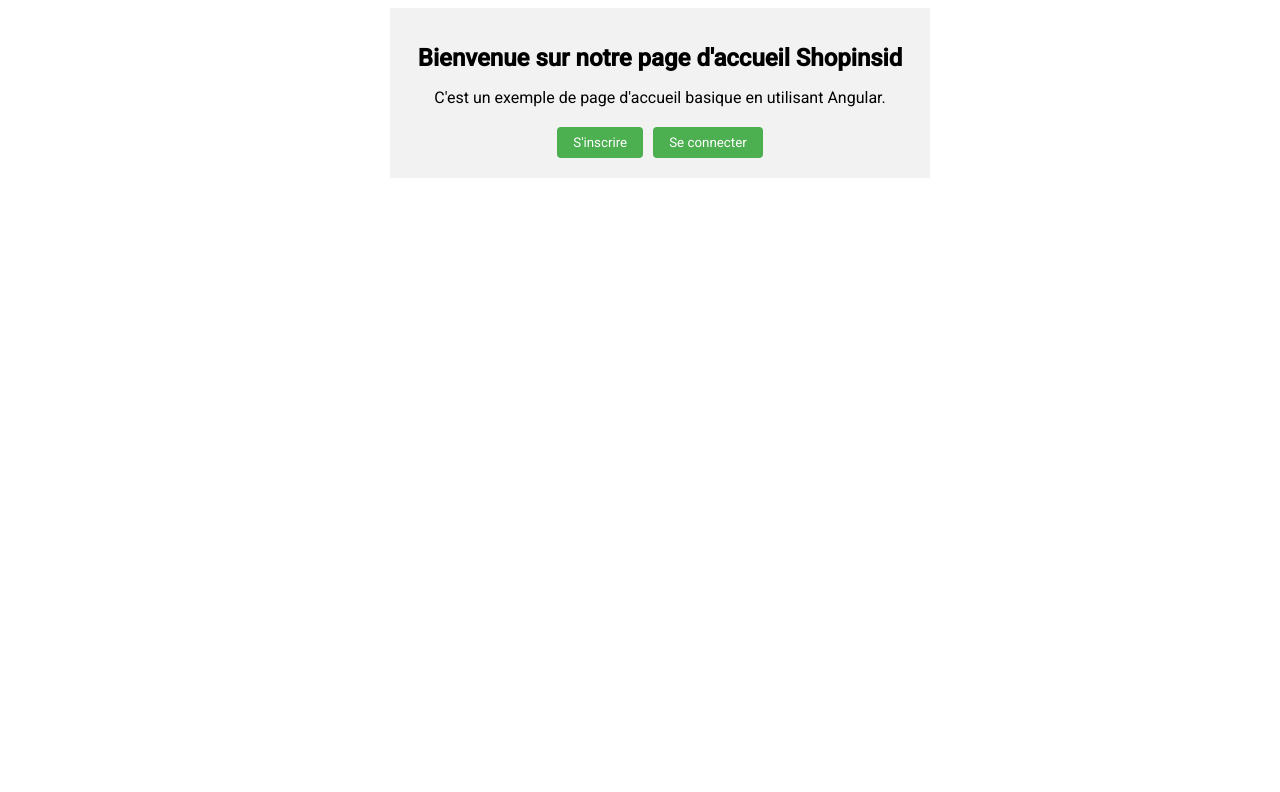
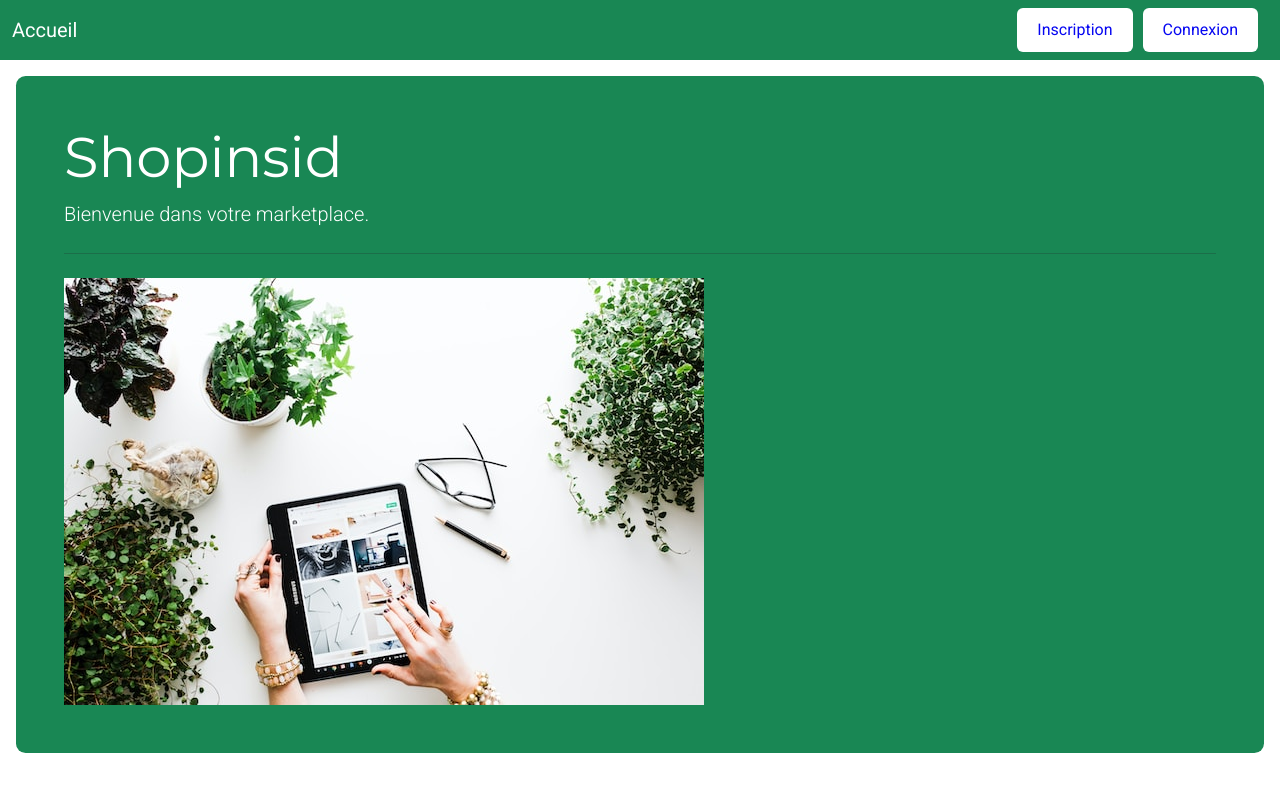
Before and after one commit to Beethoven09/shopinsid, an Angular app in the folder Front_end/shopinsid/: page /accueil in a window 1280 px wide. Shown: the top 792 px of the page. Built offline with nearby package versions, Linux system fonts and the light colour scheme.

Commit message:
utilisation de bootstrap sur accueil/inscription/connexion

```diff
--- a/Front_end/shopinsid/angular.json
+++ b/Front_end/shopinsid/angular.json
@@ -52,9 +52,9 @@
               "src/assets"
             ],
             "styles": [
-
-                "src/styles.scss"
-              ],
+              "node_modules/bootstrap/dist/css/bootstrap.min.css",
+              "src/styles.scss"
+            ],
             "scripts": []
           },
           "configurations": {
--- a/Front_end/shopinsid/package.json
+++ b/Front_end/shopinsid/package.json
@@ -18,7 +18,7 @@
     "@angular/platform-browser": "^16.0.0",
     "@angular/platform-browser-dynamic": "^16.0.0",
     "@angular/router": "^16.0.0",
-    "bootstrap": "^5.2.3",
+    "bootstrap": "^5.3.0",
     "crypto-js": "^4.1.1",
     "rxjs": "~7.8.0",
     "tslib": "^2.3.0",
--- a/Front_end/shopinsid/src/app/components/accueil/accueil.component.html
+++ b/Front_end/shopinsid/src/app/components/accueil/accueil.component.html
@@ -1,12 +1,24 @@
-<div>
-    <!--Banderole supérieure-->
-    <div class="banner">
-        <h1>Bienvenue sur notre page d'accueil Shopinsid</h1>
-        <p>C'est un exemple de page d'accueil basique en utilisant Angular.</p>
-        <!--Boutons "inscription & connexion"-->
-        <div class="buttons">
-            <button class="btn" (click)="redirectToPage('inscription')">S'inscrire</button>
-            <button class="btn" (click)="redirectToPage('connexion')">Se connecter</button>
-        </div>
+<nav class="navbar navbar-expand-lg navbar-dark bg-success">
+    <div class="container-fluid">
+      <a class="navbar-brand" href="#">Accueil</a>
+      <button class="navbar-toggler" type="button" data-bs-toggle="collapse" data-bs-target="#navbarColor01" aria-controls="navbarColor01" aria-expanded="false" aria-label="Toggle navigation">
+        <span class="navbar-toggler-icon"></span>
+      </button>
+      <div class="collapse navbar-collapse" id="navbarColor01">
+        <ul class="navbar-nav ml-auto">
+
+            <button class="btn"(click)="redirectToPage('inscription')">Inscription</button>
+            <button class="btn"(click)="redirectToPage('connexion')">Connexion</button>
+
+        </ul>
+
+      </div>
     </div>
-</div>
+  </nav>
+
+  <div class="bg-success p-5 rounded-lg m-3">
+    <h1 class="display-4">Shopinsid</h1>
+    <p class="lead">Bienvenue dans votre marketplace.</p>
+    <hr class="my-4">
+    <img src="assets/img.jpg" alt="">
+  </div>
--- a/Front_end/shopinsid/src/app/components/accueil/accueil.component.scss
+++ b/Front_end/shopinsid/src/app/components/accueil/accueil.component.scss
@@ -1,43 +1,29 @@
-div {
-  width: 500px;
-  margin: 0 auto;
-}
-
 .banner {
-  background-color: #f2f2f2;
+  background-color: blue;
   padding: 20px;
   text-align: center;
 }
 
-h1 {
-  font-size: 24px;
-  margin-bottom: 10px;
-}
-
-p {
-  font-size: 16px;
-  margin-bottom: 20px;
+h1, p {
+  color: white;
 }
 
 .buttons {
+  margin-top: 20px;
   display: flex;
-  justify-content: center;
+  justify-content: flex-end;
 }
 
 .btn {
-  background-color: #4CAF50;
-  color: white;
-  padding: 8px 16px;
+  background-color: rgb(255,255,255);
+  color: rgb(6, 6, 241);
+  padding: 10px 20px;
+  border: none;
+  cursor: pointer;
   margin-right: 10px;
-  border: none;
-  border-radius: 4px;
-  cursor: pointer;
-}
 
-.btn:last-child {
-  margin-right: 0;
 }
 
 .btn:hover {
-  background-color: #45a049;
+  background-color: lightblue;
 }
--- a/Front_end/shopinsid/src/app/components/connexion/connexion.component.html
+++ b/Front_end/shopinsid/src/app/components/connexion/connexion.component.html
@@ -1,12 +1,23 @@
+<nav class="navbar navbar-expand-lg navbar-dark bg-success">
+  <div class="container-fluid">
+    <a class="navbar-brand" href="#">Revenir à l'accueil</a>
+    <button class="navbar-toggler" type="button" data-bs-toggle="collapse" data-bs-target="#navbarColor01" aria-controls="navbarColor01" aria-expanded="false" aria-label="Toggle navigation">
+      <span class="navbar-toggler-icon"></span>
+    </button>
+    <div class="collapse navbar-collapse" id="navbarColor01">
+
+    </div>
+  </div>
+</nav>
 <div>
-    <form (ngSubmit)="login()">
-      <label for="username">Nom d'utilisateur :</label>
-      <input type="text" id="username" name="username" placeholder="Saisissez votre nom" [(ngModel)]="connexionData.username" required>
+  <form>
+      <label for="username">Nom d'utilisateur : </label>
+      <input type="text" id="username" name="username" placeholder="Saisissez votre nom" required>
       <br />
-      <label for="password">Mot de passe :</label>
-      <input type="password" id="password" name="password" placeholder="Saisissez votre mot de passe" [(ngModel)]="connexionData.password" required>
+      <label for="password">Mot de passe : </label>
+      <input type="password" id="password" name="password" placeholder="Saisissez votre mot de passe" required>
       <br />
       <input type="submit" value="Se connecter">
-    </form>
-    <button (click)="redirectToPage('accueil')">Retour</button>
+  </form>
+  <button (click)="redirectToPage('accueil')">Retour</button>
 </div>
--- a/Front_end/shopinsid/src/app/components/inscription/inscription.component.html
+++ b/Front_end/shopinsid/src/app/components/inscription/inscription.component.html
@@ -1,3 +1,15 @@
+<nav class="navbar navbar-expand-lg navbar-dark bg-success">
+    <div class="container-fluid">
+      <a class="navbar-brand" href="#">Revenir à l'accueil</a>
+      <button class="navbar-toggler" type="button" data-bs-toggle="collapse" data-bs-target="#navbarColor01" aria-controls="navbarColor01" aria-expanded="false" aria-label="Toggle navigation">
+        <span class="navbar-toggler-icon"></span>
+      </button>
+      <div class="collapse navbar-collapse" id="navbarColor01">
+
+
+      </div>
+    </div>
+  </nav>
 <div>
     <form>
         <label for="username">Votre Nom d'utilisateur : </label>
--- a/Front_end/shopinsid/src/app/components/inscription/inscription.component.scss
+++ b/Front_end/shopinsid/src/app/components/inscription/inscription.component.scss
@@ -42,3 +42,8 @@
 button:hover {
   background-color: #999;
 }
+
+small{
+  font-size: 4px;
+  color : #c23f3f;
+}
--- a/Front_end/shopinsid/src/index.html
+++ b/Front_end/shopinsid/src/index.html
@@ -9,9 +9,17 @@
   <link rel="preconnect" href="https://fonts.googleapis.com">
   <link rel="preconnect" href="https://fonts.gstatic.com" crossorigin>
   <link href="https://fonts.googleapis.com/css2?family=Roboto:wght@300;400;500&display=swap" rel="stylesheet">
+  <link rel="stylesheet" href="https://cdn.jsdelivr.net/npm/bootswatch@4.5.2/dist/minty/bootstrap.min.css" integrity="sha384-H4X+4tKc7b8s4GoMrylmy2ssQYpDHoqzPa9aKXbDwPoPUA3Ra8PA5dGzijN+ePnH" crossorigin="anonymous">
+  <link rel="stylesheet", href="https://cdn.jsdelivr.net/npm/bootswatch@4.5.2/dist/minty/bootstrap.min.css", integrity="sha384-H4X+4tKc7b8s4GoMrylmy2ssQYpDHoqzPa9aKXbDwPoPUA3Ra8PA5dGzijN+ePnH", crossorigin="anonymous">
+  <link rel="stylesheet", href= "https://cdn.jsdelivr.net/npm/bootswatch@4.5.2/dist/minty/bootstrap.min.css", integrity= "sha384-H4X+4tKc7b8s4GoMrylmy2ssQYpDHoqzPa9aKXbDwPoPUA3Ra8PA5dGzijN+ePnH", crossorigin= "anonymous">
+
 </head>
 <body>
   <app-root>
   </app-root>
 </body>
+<script https="//cdn.jsdelivr.net/npm/bootstrap@5.2.3/dist/js/bootstrap.min.js"></script>
+<script src="https://cdn.jsdelivr.net/npm/bootstrap@5.2.3/dist/js/bootstrap.min.js" integrity="sha384-cuYeSxntonz0PPNlHhBs68uyIAVpIIOZZ5JqeqvYYIcEL727kskC66kF92t6Xl2V" crossorigin="anonymous"></script>
+<script src="https://cdn.jsdelivr.net/npm/bootstrap@5.2.3/dist/js/bootstrap.min.js", integrity="sha384-cuYeSxntonz0PPNlHhBs68uyIAVpIIOZZ5JqeqvYYIcEL727kskC66kF92t6Xl2V", crossorigin="anonymous"></script>
+<script src="https://cdn.jsdelivr.net/npm/bootstrap@5.2.3/dist/js/bootstrap.min.js", integrity="sha384-cuYeSxntonz0PPNlHhBs68uyIAVpIIOZZ5JqeqvYYIcEL727kskC66kF92t6Xl2V", crossorigin="anonymous"></script>
 </html>
```
Also changed, not shown: Front_end/shopinsid/src/app/components/connexion/connexion.component.scss (indentation only), Front_end/shopinsid/src/assets/img.jpg (added), 1 other file (tests, documents, lock files or other folders). Lines whose indentation alone changed are shown as unchanged.
